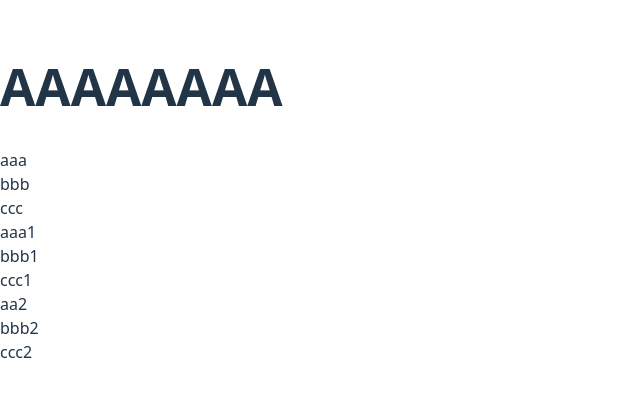
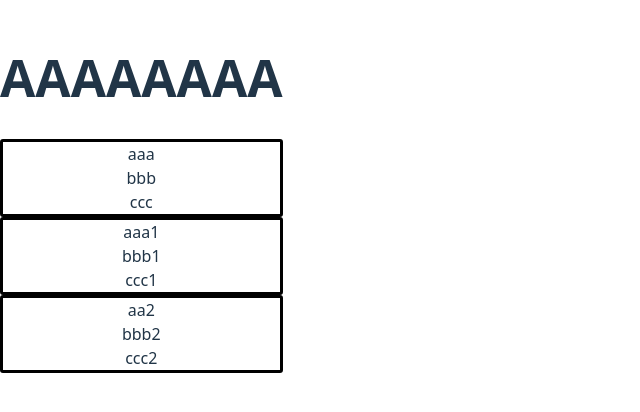
Before and after one commit to ufjf-dcc207/ufjf-dcc207-2025-3-a-sem01-amigas, a React (Vite) app: page / in a window 1280 px wide. Shown: the part 206-618 px from the top of the page, without its empty margins (0-640 px from the left). Built offline with nearby package versions, Linux system fonts and the light colour scheme.

Commit message:
isola componente pele e faz alteracoes visuais

```diff
--- a/src/App.tsx
+++ b/src/App.tsx
@@ -1,21 +1,6 @@
-import { useState } from 'react'
 import './App.css'
-type PeleProps = {
-  tipo: string,
-  adversidade: string,
-  status: string;
-}
+import Pele, { type PeleProps } from './componentes/Pele/Pele'
 
-function Pele({tipo, adversidade,status}: PeleProps) {
-  return (
-    <div>
-      <div> {tipo}</div>
-      <div> {adversidade}</div>
-      <div> {status}</div>
-    </div>
-  )
-
-}
 const listaPeles:PeleProps[]=[
   {tipo:"aaa",adversidade:"bbb",status:"ccc"},
    {tipo:"aaa1",adversidade:"bbb1",status:"ccc1"},
--- /dev/null
+++ b/src/componentes/Pele/Pele.css
@@ -0,0 +1,10 @@
+.PeleCtn{
+    border: 3px black solid;
+    border-radius: 3px;
+
+    display: flex;
+    align-items: center;
+    justify-content: center;
+    flex-direction: column;
+    gap: 3;
+}
--- /dev/null
+++ b/src/componentes/Pele/Pele.tsx
@@ -0,0 +1,18 @@
+import "./Pele.css"
+export type PeleProps = {
+  tipo: string,
+  adversidade: string,
+  status: string;
+}
+
+
+export default function Pele({tipo, adversidade,status}: PeleProps) {
+  return (
+    <div className="PeleCtn">
+      <div> {tipo}</div>
+      <div> {adversidade}</div>
+      <div> {status}</div>
+    </div>
+  )
+
+}
```
